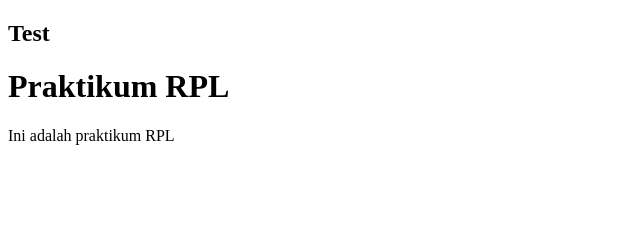
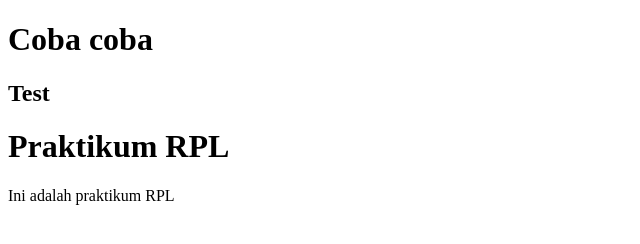
Before and after one commit to degitgitagitya/praktikumRPL, a plain HTML site: page index.html in a window 1280 px wide. Shown: the whole page, without its empty margins (0-640 px from the left). Drawn offline with Linux system fonts and the light colour scheme.

Commit message:
nambahin coba

```diff
--- a/index.html
+++ b/index.html
@@ -6,6 +6,7 @@
     <title>Praktikum RPL</title>
 </head>
 <body>
+    <h1>Coba coba</h1>
     <h2>Test</h2>
     <h1>Praktikum RPL</h1>
     <div class="deskripsi">Ini adalah praktikum RPL</div>
```
